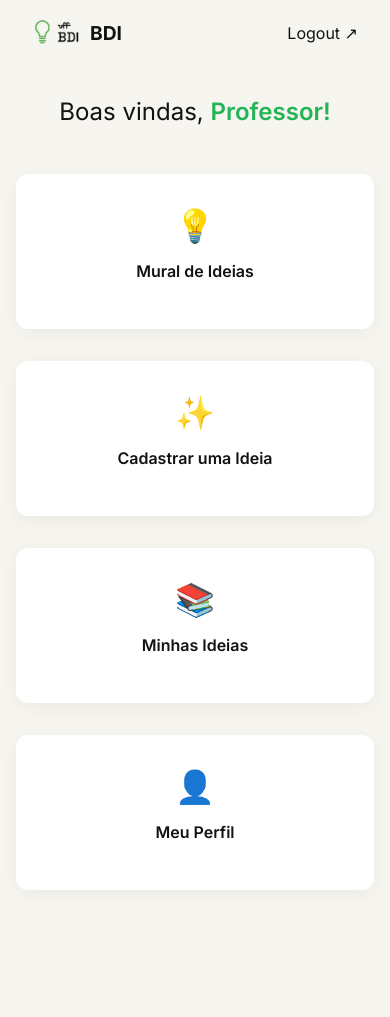
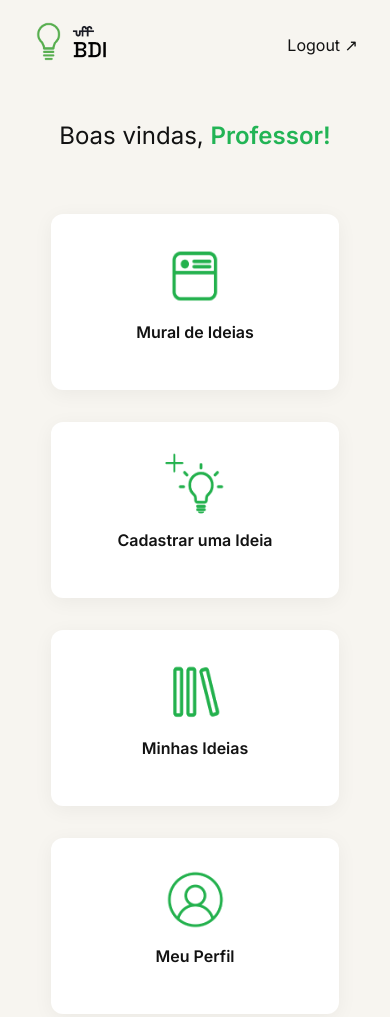
Before and after one commit to ThalesFS/banco-de-ideias, a website: page professorHome.html in a window 390 px wide. Before the commit the page ends 938 px from the top, so only its background shows below. Drawn offline with Linux system fonts and the light colour scheme.

Commit message:
Melhorias na Home do Professor e adição da tela de Cadastrar Ideia

```diff
--- /dev/null
+++ b/estilos/cadastrarIdeia.css
@@ -0,0 +1,139 @@
+:root {
+  --primary: #22b455;
+  --bg: #f7f5f0;
+  --dark: #121212;
+  --gray: #555;
+  font-family: "Inter", sans-serif;
+}
+
+body {
+  margin: 0;
+  padding: 0;
+  background-color: var(--bg);
+  color: var(--dark);
+}
+
+/* header */
+.navbar {
+  display: flex;
+  justify-content: space-between;
+  align-items: center;
+  padding: 1rem 2rem;
+  background-color: var(--bg);
+}
+
+.logo {
+  display: flex;
+  align-items: center;
+  gap: 0.5rem;
+}
+
+.iconeBDI {
+  width: 80px;
+  transition: transform 0.2s ease;
+}
+
+.iconeBDI:hover {
+  transform: scale(1.05);
+}
+
+.titulo {
+  font-weight: 700;
+  font-size: 1.3rem;
+}
+
+.logout {
+  color: var(--dark);
+  text-decoration: none;
+  font-weight: 500;
+  transition: opacity 0.2s;
+}
+.logout:hover {
+  opacity: 0.6;
+}
+
+.container {
+  display: flex;
+  justify-content: center;
+  align-items: flex-start;
+  margin-top: 2rem;
+  padding: 1rem;
+}
+
+.form-ideia {
+  background: #fff;
+  border-radius: 10px;
+  padding: 2rem;
+  width: 100%;
+  max-width: 700px;
+  box-shadow: 0 4px 15px rgba(0,0,0,0.05);
+}
+
+.form-header {
+  display: flex;
+  justify-content: space-between;
+  align-items: center;
+  margin-bottom: 1.5rem;
+}
+
+.form-header h2 {
+  font-weight: 600;
+  font-size: 1.3rem;
+}
+
+.close-btn {
+  text-decoration: none;
+  color: var(--dark);
+  font-size: 1.5rem;
+  font-weight: bold;
+  transition: opacity 0.2s;
+}
+.close-btn:hover {
+  opacity: 0.6;
+}
+
+/* Campos do formulário */
+label {
+  display: block;
+  font-weight: 600;
+  margin-bottom: 0.3rem;
+  text-align: left;
+}
+
+input, textarea {
+  width: 100%;
+  padding: 0.8rem;
+  border: 1px solid #ccc;
+  border-radius: 6px;
+  margin-bottom: 1.2rem;
+  font-family: "Inter", sans-serif;
+  font-size: 0.95rem;
+  transition: border-color 0.2s;
+}
+
+input:focus, textarea:focus {
+  outline: none;
+  border-color: var(--primary);
+}
+
+/* Botão */
+.btn-criar {
+  background-color: #b8e9c5;
+  color:white;
+  font-weight: 600;
+  border: none;
+  border-radius: 6px;
+  padding: 0.9rem;
+  width: 100%;
+  cursor: pointer;
+  transition: background-color 0.2s;
+}
+
+.btn-criar:hover {
+  background-color: #a6e1b5;
+  box-shadow: 0 4px 15px rgba(0,0,0,0.05);
+}
+
+input, textarea, .btn-criar {
+  box-sizing: border-box;
+}
--- a/estilos/professorHome.css
+++ b/estilos/professorHome.css
@@ -13,7 +13,7 @@ body {
   color: var(--dark);
 }
 
-/* Header */
+/* header */
 .navbar {
   display: flex;
   justify-content: space-between;
@@ -29,12 +29,12 @@ body {
 }
 
 .iconeBDI {
-  width: 50px;
+  width: 80px;
+  transition: transform 0.2s ease;
 }
 
-.titulo {
-  font-weight: 700;
-  font-size: 1.2rem;
+.iconeBDI:hover {
+  transform: scale(1.05);
 }
 
 .logout {
@@ -47,7 +47,6 @@ body {
   opacity: .6;
 }
 
-/* Conteúdo principal */
 .container {
   text-align: center;
   margin-top: 2rem;
@@ -64,23 +63,31 @@ h2 {
 
 /* Cards */
 .cards {
-  display: grid;
-  grid-template-columns: repeat(auto-fit, minmax(220px, 1fr));
+  display: flex;
+  justify-content: center;
+  align-items: stretch;
   gap: 2rem;
-  justify-content: center;
-  max-width: 900px;
-  margin: 2rem auto;
+  flex-wrap: nowrap; /* mantem alinhado horizontalmente */
+  margin: 3rem auto;
   padding: 1rem;
+  max-width: 1200px;
+}
+
+@media (max-width: 900px) {
+  .cards {
+    flex-wrap: wrap;
+  }
 }
 
 .card {
   background-color: #fff;
   border-radius: 12px;
   box-shadow: 0 4px 20px rgba(0,0,0,0.05);
-  padding: 2rem 1rem;
+  padding: 2rem 1.5rem;
   text-align: center;
   text-decoration: none;
   color: var(--dark);
+  width: 240px;
   transition: transform .2s, box-shadow .2s;
 }
 
@@ -90,12 +97,22 @@ h2 {
 }
 
 .icon {
-  font-size: 2rem;
-  color: var(--primary);
-  margin-bottom: .8rem;
+  display: flex;
+  justify-content: center;
+  margin-bottom: 1rem;
+}
+
+.icon img {
+  width: 60px; /* tamanho uniforme para os icones */
+  height: 60px;
 }
 
 .card p {
   font-weight: 600;
   font-size: 1rem;
 }
+
+.card-cadastrar .icon img {
+  transform: scale(1.2);
+  transform-origin: center;
+}
--- a/professorHome.html
+++ b/professorHome.html
@@ -10,8 +10,9 @@
 <body>
   <header class="navbar">
     <div class="logo">
-      <img src="imagens/uffBDIicone.png" alt="Logo UFF Banco de Ideias" class="iconeBDI">
-      <span class="titulo">BDI</span>
+      <a href="/professorHome.html">
+        <img src="imagens/uffBDIicone.png" alt="Logo UFF Banco de Ideias" class="iconeBDI">
+      </a>
     </div>
     <a href="#" class="logout">Logout ↗</a>
   </header>
@@ -21,22 +22,30 @@
 
     <section class="cards">
       <a href="#" class="card">
-        <div class="icon">💡</div>
+        <div class="icon">
+          <img src="/imagens/iconeMuralDeIdeias.png" alt="Icone Mural de Ideias">
+        </div>
         <p>Mural de Ideias</p>
       </a>
 
-      <a href="#" class="card">
-        <div class="icon">✨</div>
+      <a href="/cadastrarIdeia.html" class="card card-cadastrar">
+        <div class="icon">
+          <img src="/imagens/iconeCadastrarIdeia.png" alt="Icone Cadastrar Ideia">
+        </div>
         <p>Cadastrar uma Ideia</p>
       </a>
 
       <a href="#" class="card">
-        <div class="icon">📚</div>
+        <div class="icon">
+          <img src="/imagens/iconeMinhasIdeias.png" alt="Icone Minhas Ideias">
+        </div>
         <p>Minhas Ideias</p>
       </a>
 
       <a href="#" class="card">
-        <div class="icon">👤</div>
+        <div class="icon">
+          <img src="/imagens/iconeMeuPerfil.png" alt="Icone Meu Perfil">
+        </div>
         <p>Meu Perfil</p>
       </a>
     </section>
```
Also changed, not shown: cadastrarIdeia.html (added, +54 -0 lines), imagens/iconeCadastrarIdeia.png (added), imagens/iconeMeuPerfil.png (added), imagens/iconeMinhasIdeias.png (added), imagens/iconeMuralDeIdeias.png (added).
